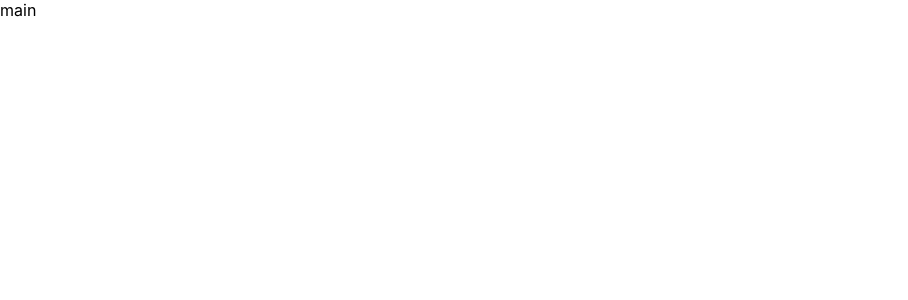
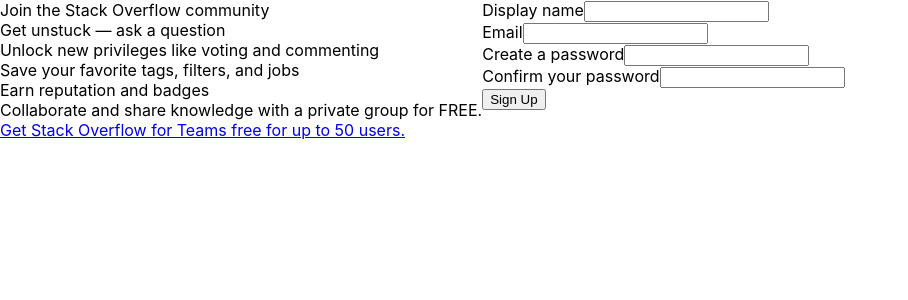
Before and after one commit to codestates-seb/seb41_pre_021, a React (Create React App) app in the folder client/stack/: page /signup in a window 1280 px wide. Shown: the top 300 px of the page, without its empty margins (0-908 px from the left). Built offline with nearby package versions, Linux system fonts and the light colour scheme; a web font is replaced by a local one.

Commit message:
[FE] feat: SignUp Form 유효성 검사

```diff
--- a/client/stack/src/App.js
+++ b/client/stack/src/App.js
@@ -1,9 +1,12 @@
-function App() {
+import { BrowserRouter } from 'react-router-dom';
+import Router from './Router';
+
+const App = () => {
   return (
-    <div className="App">
-      main
-    </div>
+    <BrowserRouter>
+      <Router />
+    </BrowserRouter>
   );
-}
+};
 
 export default App;
--- a/client/stack/src/components/SignUpForm.js
+++ b/client/stack/src/components/SignUpForm.js
@@ -1,17 +1,136 @@
 import styled from 'styled-components';
+import { useState } from 'react';
 
 const SignUpForm = () => {
+  const [textInput, setTextInput] = useState({
+    displayName: '',
+    email: '',
+    password: '',
+    confirmPassword: '',
+  });
+
+  const { displayName, email, password, confirmPassword } = textInput;
+
+  const handleInputChange = (e) => {
+    setTextInput({ ...textInput, [e.target.name]: e.target.value });
+  };
+
+  // Validation
+  // regNumber는 검사대상 전체(/g)에서 0-9안의 요소가 있는지 확인
+  const regNumber = /[0-9]/g;
+  // regString은 검사대상 전체에서(/g)에서 영어문자가 있는지 확인
+  const regString = /[a-zA-Z]/g;
+  // regEmail은 검사대상의 형식이 OOO@OOOO.OOO의 이메일 형태인지 확인(RFC-5322 방식)
+  const regEmail =
+    // eslint-disable-next-line
+    /^[a-zA-Z0-9.!#$%&'*+\/=?^_`{|}~-]+@[a-zA-Z0-9](?:[a-zA-Z0-9-]{0,61}[a-zA-Z0-9])?(?:\.[a-zA-Z0-9](?:[a-zA-Z0-9-]{0,61}[a-zA-Z0-9])?)*$/;
+
+  // Validation 상태
+  const [isEmailValid, setIsEmailValid] = useState(false);
+  const [isPasswordValid, setIsPasswordValid] = useState(false);
+  const [isConFirmPasswordValid, setIsConfirmPasswordValid] = useState(false);
+  const [emailNotice, setEmailNotice] = useState('');
+  const [passwordNotice, setPasswordNotice] = useState('');
+  const [confirmPasswordNotice, setConfirmPasswordNotice] = useState('');
+
+  // 이메일 유효성 검사
+  const validateEmail = () => {
+    if (regEmail.test(email)) {
+      setIsEmailValid(true);
+      setEmailNotice('');
+    } else {
+      setIsEmailValid(false);
+      setEmailNotice(`${email} is not a valid email address`);
+    }
+  };
+
+  // 비밀번호 유효성 검사
+  const validatePassword = () => {
+    if (
+      8 < password.length &&
+      regNumber.test(password) &&
+      regString.test(password)
+    ) {
+      setIsPasswordValid(true);
+      setPasswordNotice('');
+    } else {
+      setIsPasswordValid(false);
+      setPasswordNotice(
+        'Passwords must contain at least eight characters, including at least 1 letter and 1 number.'
+      );
+    }
+  };
+
+  // 비밀번호 확인 유효성 검사
+  const validateConfirmPassword = () => {
+    if (confirmPassword === password) {
+      setIsConfirmPasswordValid(true);
+      setConfirmPasswordNotice('');
+    } else {
+      setIsConfirmPasswordValid(false);
+      setConfirmPasswordNotice('Both Passwords must be the same.');
+    }
+  };
+
   return (
     <SignUpFormContainer>
-      <SignUpFormLabel htmlFor="displayName_input">
-        Display name
-      </SignUpFormLabel>
-      <SignUpFormInput type="text" id="displayName_input" />
-      <SignUpFormLabel htmlFor="email_input">Email</SignUpFormLabel>
-      <SignUpFormInput type="email" id="email_input" />
-      <SignUpFormLabel htmlFor="password_input">Password</SignUpFormLabel>
-      <SignUpFormInput type="password" id="password_input" />
-      <SignUpFormButton type="button">Sign Up</SignUpFormButton>
+      <SignUpInputWrapper>
+        <SignUpFormLabel htmlFor="displayName_input">
+          Display name
+        </SignUpFormLabel>
+        <SignUpFormInput
+          type="text"
+          id="displayName_input"
+          name="displayName"
+          required
+          onChange={(e) => {
+            handleInputChange(e);
+          }}
+        />
+      </SignUpInputWrapper>
+      <SignUpInputWrapper>
+        <SignUpFormLabel htmlFor="email_input">Email</SignUpFormLabel>
+        <SignUpFormInput
+          type="email"
+          id="email_input"
+          name="email"
+          required
+          onChange={(e) => {
+            handleInputChange(e);
+          }}
+        />
+      </SignUpInputWrapper>
+      <SignUpInputWrapper>
+        <SignUpFormLabel htmlFor="password_input">
+          Create a password
+        </SignUpFormLabel>
+        <SignUpFormInput
+          type="password"
+          id="password_input"
+          name="password"
+          required
+          onChange={(e) => {
+            handleInputChange(e);
+          }}
+        />
+      </SignUpInputWrapper>
+      <SignUpInputWrapper>
+        <SignUpFormLabel htmlFor="confirmPassword_input">
+          Confirm your password
+        </SignUpFormLabel>
+        <SignUpFormInput
+          type="confirmPassword"
+          id="confirmPassword_input"
+          name="confirmPassword"
+          required
+          onChange={(e) => {
+            handleInputChange(e);
+          }}
+        />
+      </SignUpInputWrapper>
+      <SignUpButtonWrapper>
+        <SignUpFormButton type="button">Sign Up</SignUpFormButton>
+      </SignUpButtonWrapper>
     </SignUpFormContainer>
   );
 };
@@ -21,10 +140,14 @@
   flex-direction: column;
 `;
 
+const SignUpInputWrapper = styled.div``;
+
 const SignUpFormLabel = styled.label``;
 
 const SignUpFormInput = styled.input``;
 
+const SignUpButtonWrapper = styled.div``;
+
 const SignUpFormButton = styled.button``;
 
 export default SignUpForm;
```
